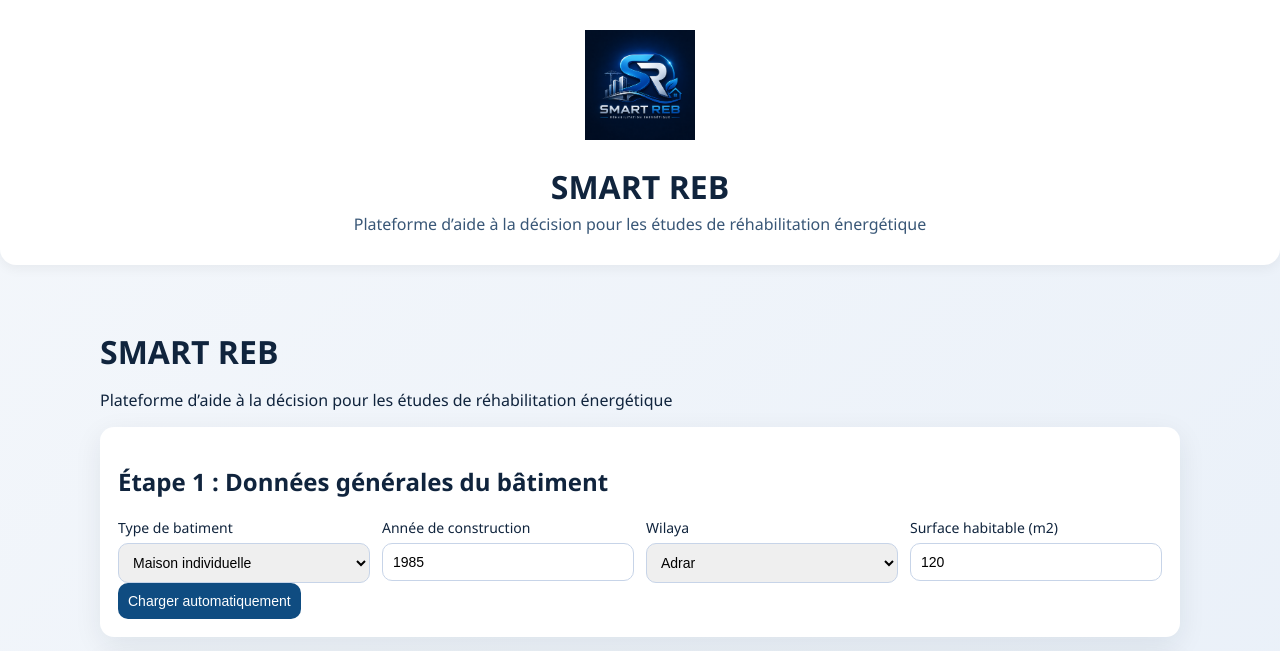
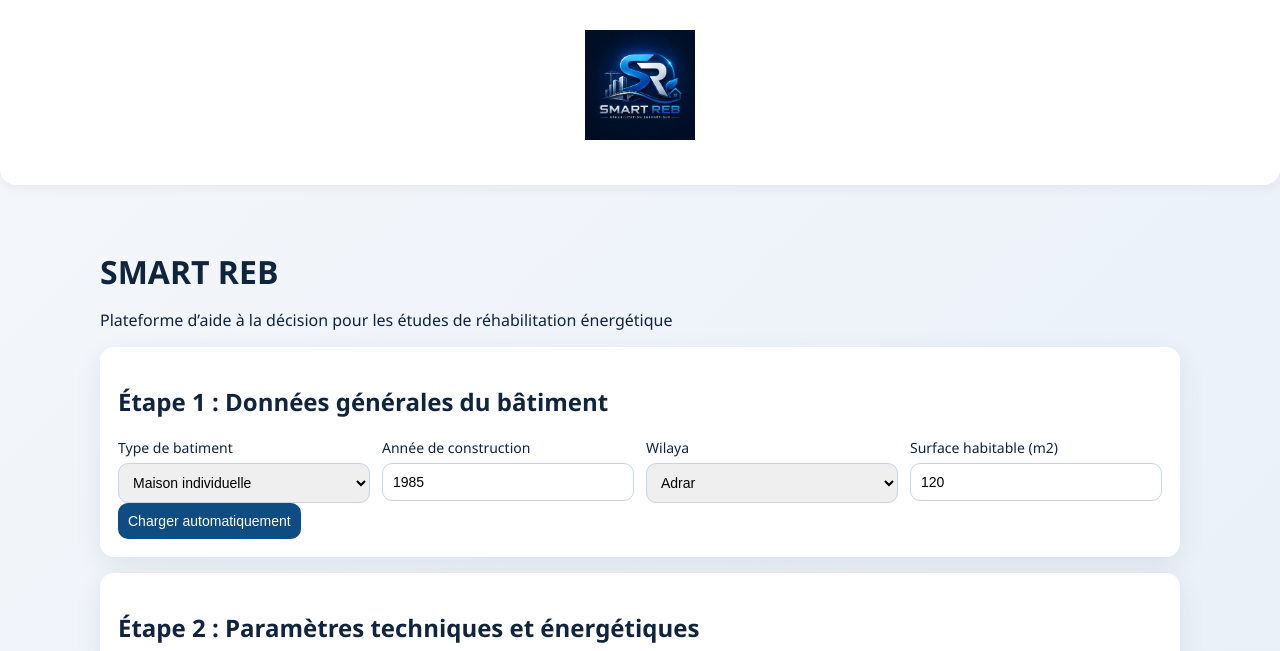
Before and after one commit to hdahhaoui/rehabi-web-app, a Flask app: page / in a window 1280 px wide. Shown: the top 651 px of the page. Run offline with Flask 3, Linux system fonts and the light colour scheme.

Commit message:
Update index.html

```diff
--- a/templates/index.html
+++ b/templates/index.html
@@ -10,8 +10,7 @@
 <body>
    <header class="header">
     <img src="/static/logo.png" alt="Rehabi DZ Logo" class="logo">
-    <h1>SMART REB</h1>
-    <p>Plateforme d’aide à la décision pour les études de réhabilitation énergétique</p>
+
   </header>
   <main class="container">
     <h1>SMART REB</h1>
```
